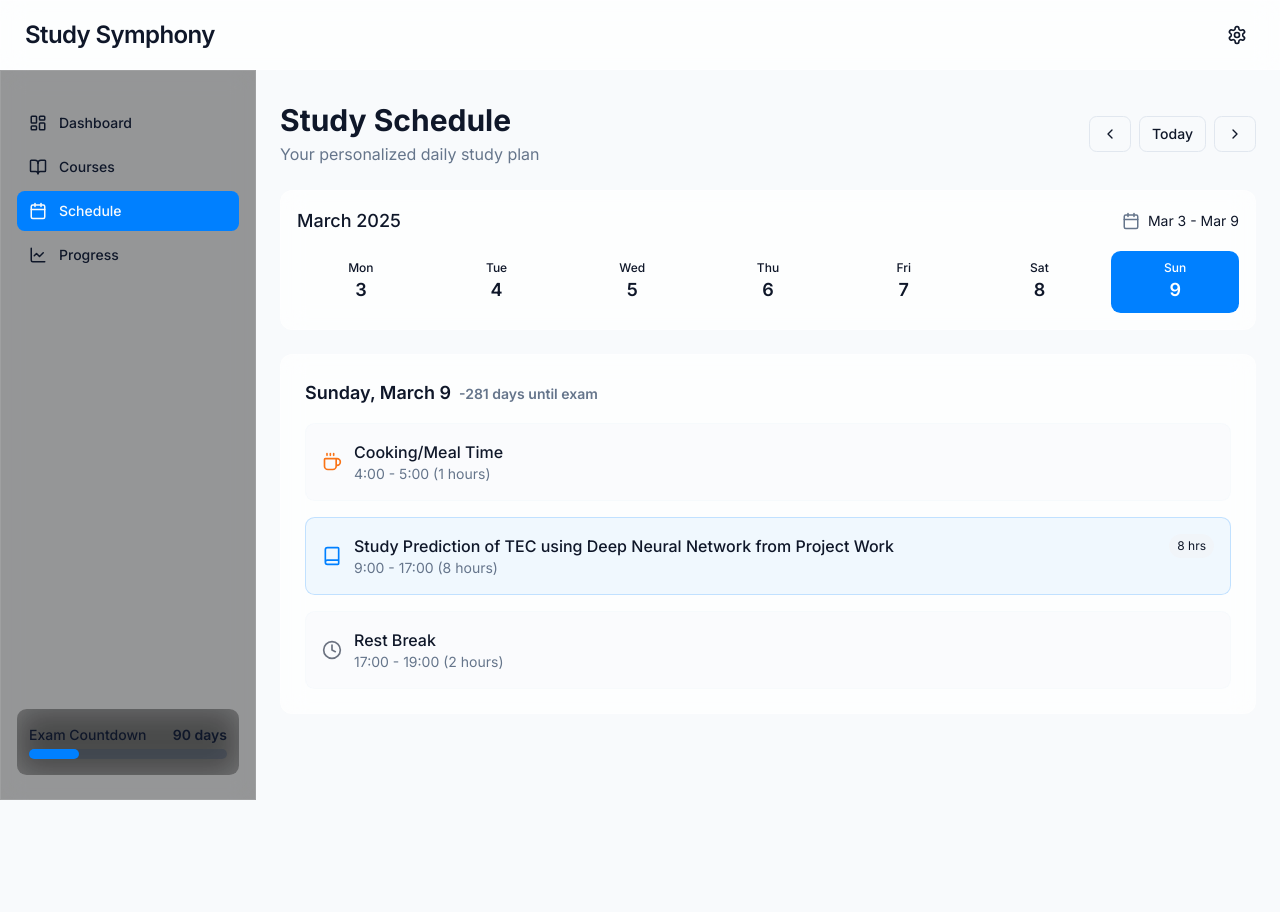
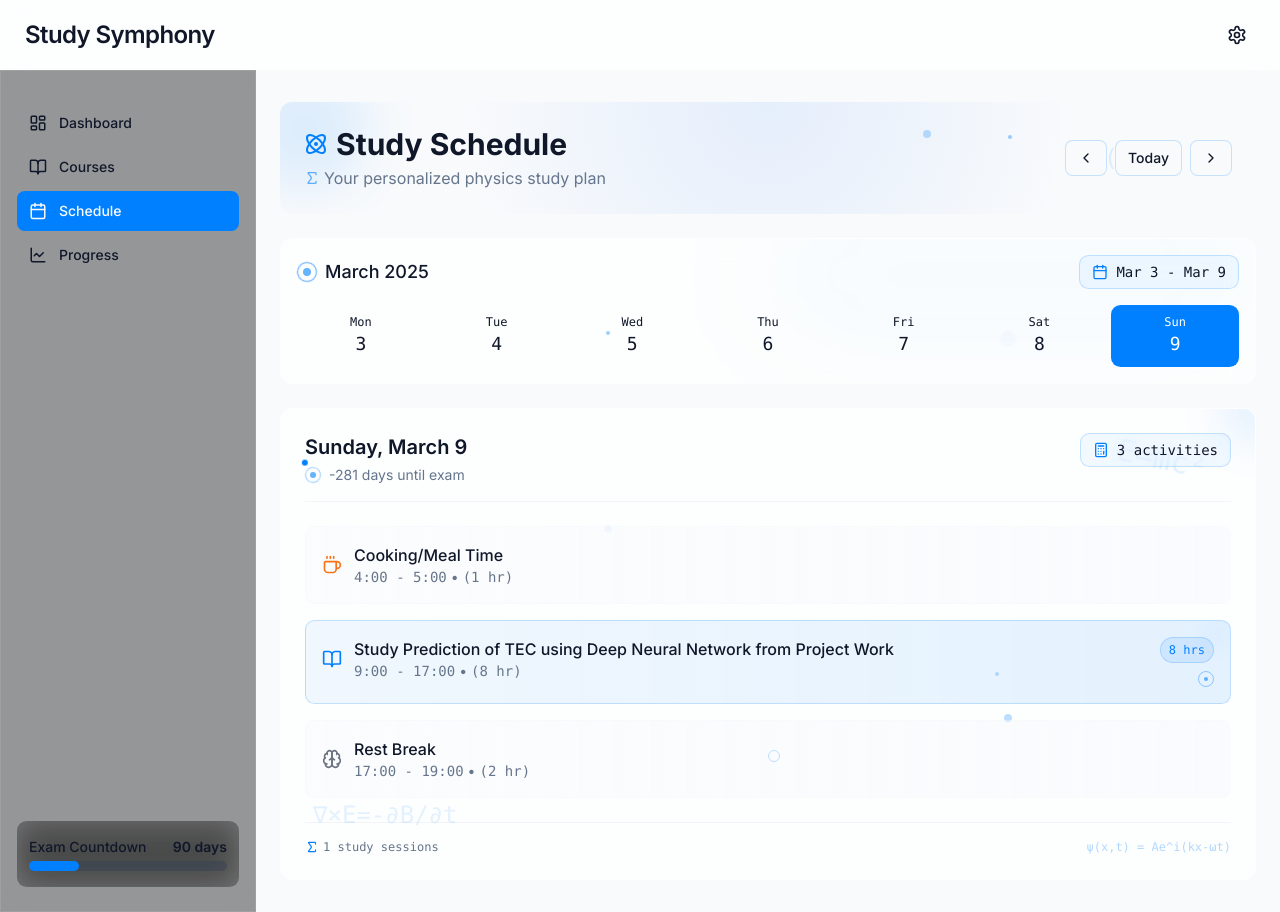
Before and after one commit to AkashGurung-123/study-symphony-tracker, a React (Vite) app: page /schedule in a window 1280 px wide. Before the commit the page ends 800 px from the top, so only its background shows below. Built offline with nearby package versions, Linux system fonts and the light colour scheme.

Commit message:
Implement new study schedule design
Implements a new study schedule design based on physics and mathematics styles.

```diff
--- a/src/components/StudyPlan.tsx
+++ b/src/components/StudyPlan.tsx
@@ -1,6 +1,7 @@
+
 import React from 'react';
 import { format } from 'date-fns';
-import { Book, Coffee, Clock } from 'lucide-react';
+import { Atom, BookOpen, Coffee, FlaskConical, Brain, Calculator, Sigma } from 'lucide-react';
 import { DailySchedule } from '@/lib/data';
 import { generateDailyStudySessions, getDaysUntilExam } from '@/lib/studyPlanGenerator';
 import { cn } from '@/lib/utils';
@@ -38,15 +39,44 @@ export function StudyPlan({ date = new Date(), className }: StudyPlanProps) {
   ].sort((a, b) => a.time - b.time);
 
   return (
-    <div className={cn("p-6 glass rounded-xl", className)}>
-      <h3 className="text-lg font-semibold mb-4">
-        {format(date, 'EEEE, MMMM d')}
-        <span className="ml-2 text-sm text-muted-foreground">
-          {daysUntilExam} days until exam
-        </span>
-      </h3>
+    <div className={cn("p-6 glass relative rounded-xl overflow-hidden", className)}>
+      {/* Physics-inspired background elements */}
+      <div className="absolute -right-8 -top-8 w-16 h-16 rounded-full bg-primary/20 blur-xl animate-pulse-slow" />
+      <div className="absolute left-1/3 top-1/4 w-1 h-1 rounded-full bg-primary/80 animate-ping" />
+      <div className="absolute right-1/4 bottom-1/3 w-2 h-2 rounded-full bg-primary/40 animate-pulse-slow" />
+      <div className="absolute left-1/2 bottom-1/4 w-3 h-3 border border-primary/30 rounded-full" />
 
-      <div className="space-y-4">
+      {/* Mathematical equations as decorative elements */}
+      <div className="absolute top-8 right-12 text-primary/10 text-3xl font-mono rotate-12">E=mc²</div>
+      <div className="absolute bottom-12 left-8 text-primary/10 text-2xl font-mono -rotate-15">∇×E=-∂B/∂t</div>
+
+      {/* Header with electron orbit design */}
+      <div className="relative mb-6 pb-4 border-b border-border/40">
+        <div className="flex items-start justify-between">
+          <div>
+            <h3 className="text-xl font-semibold">
+              {format(date, 'EEEE, MMMM d')}
+            </h3>
+            <div className="flex items-center mt-1">
+              <div className="relative h-4 w-4 mr-2">
+                <div className="absolute inset-0 border border-primary/40 rounded-full animate-spin-slow" />
+                <div className="absolute inset-[30%] bg-primary/60 rounded-full" />
+                <div className="electron" style={{animationDelay: "0ms"}}></div>
+              </div>
+              <span className="text-sm text-muted-foreground">
+                {daysUntilExam} days until exam
+              </span>
+            </div>
+          </div>
+
+          <div className="flex items-center gap-2 text-sm px-3 py-1.5 bg-primary/5 backdrop-blur rounded-lg border border-primary/20">
+            <Calculator size={16} className="text-primary" />
+            <span className="font-mono">{allActivities.length} activities</span>
+          </div>
+        </div>
+      </div>
+
+      <div className="space-y-4 relative z-10">
         {allActivities.map((activity, index) => {
           const startTime = activity.time;
           const endTime = activity.type === 'study'
@@ -57,20 +87,38 @@ export function StudyPlan({ date = new Date(), className }: StudyPlanProps) {
             <div
               key={activity.id}
               className={cn(
-                "p-4 rounded-lg border transition-all duration-300 hover:shadow-md",
+                "p-4 rounded-lg border transition-all duration-300 hover:shadow-md relative overflow-hidden",
                 activity.type === 'study'
-                  ? "bg-primary/5 border-primary/20"
-                  : "bg-secondary/30 border-secondary/40"
+                  ? "bg-gradient-to-r from-primary/5 to-primary/10 border-primary/20"
+                  : "bg-gradient-to-r from-secondary/20 to-secondary/30 border-secondary/30"
               )}
             >
-              <div className="flex items-start justify-between">
+              {/* Physics particle decoration */}
+              {activity.type === 'study' && (
+                <>
+                  <div className="absolute -right-1 -top-1 w-8 h-8 rounded-full bg-primary/5 blur-md" />
+                  <div className="absolute right-1/4 bottom-1/3 w-1 h-1 rounded-full bg-primary/40 animate-pulse-slow" />
+                </>
+              )}
+
+              <div className="flex items-start justify-between relative z-10">
                 <div className="flex items-center gap-3">
                   {activity.type === 'study' ? (
-                    <Book className="text-primary" size={20} />
+                    <>
+                      {activity.notes?.includes("Quantum") || activity.notes?.includes("Physics") ? (
+                        <Atom className="text-primary" size={20} />
+                      ) : activity.notes?.includes("Eco") ? (
+                        <Calculator className="text-primary" size={20} />
+                      ) : activity.notes?.includes("Comput") ? (
+                        <FlaskConical className="text-primary" size={20} />
+                      ) : (
+                        <BookOpen className="text-primary" size={20} />
+                      )}
+                    </>
                   ) : activity.type === 'cooking' ? (
                     <Coffee className="text-orange-500" size={20} />
                   ) : (
-                    <Clock className="text-gray-500" size={20} />
+                    <Brain className="text-gray-500" size={20} />
                   )}
 
                   <div>
@@ -81,25 +129,45 @@ export function StudyPlan({ date = new Date(), className }: StudyPlanProps) {
                           ? 'Cooking/Meal Time'
                           : 'Rest Break'}
                     </h4>
-                    <p className="text-sm text-muted-foreground">
-                      {startTime}:00 - {endTime}:00
-                      ({activity.type === 'study'
-                        ? Math.round(activity.duration / 60 * 10) / 10
-                        : Math.round(activity.duration / 60 * 10) / 10} hours)
-                    </p>
+                    <div className="flex items-center text-sm text-muted-foreground">
+                      <span className="font-mono">
+                        {startTime}:00 - {endTime}:00
+                      </span>
+                      <span className="mx-1">•</span>
+                      <span className="font-mono">
+                        ({activity.duration / 60} hr)
+                      </span>
+                    </div>
                   </div>
                 </div>
 
                 {activity.type === 'study' && (
-                  <span className="px-2 py-1 text-xs rounded-full bg-secondary text-secondary-foreground">
-                    {activity.duration / 60} hrs
-                  </span>
+                  <div className="flex flex-col items-end">
+                    <span className="px-2 py-1 text-xs font-mono rounded-full bg-primary/10 text-primary border border-primary/20">
+                      {Math.round(activity.duration / 60 * 10) / 10} hrs
+                    </span>
+
+                    {/* Small atom decoration */}
+                    <div className="relative h-4 w-4 mt-2">
+                      <div className="absolute inset-0 border border-primary/40 rounded-full" />
+                      <div className="absolute inset-[35%] bg-primary/60 rounded-full" />
+                    </div>
+                  </div>
                 )}
               </div>
             </div>
           );
         })}
       </div>
+
+      {/* Formula decoration at bottom */}
+      <div className="mt-6 pt-4 border-t border-border/40 flex justify-between items-center text-xs text-muted-foreground">
+        <div className="flex items-center gap-1">
+          <Sigma size={14} className="text-primary" />
+          <span className="font-mono">{allActivities.filter(a => a.type === 'study').length} study sessions</span>
+        </div>
+        <div className="font-mono text-primary/30">ψ(x,t) = Ae^i(kx-ωt)</div>
+      </div>
     </div>
   );
 }
--- a/src/pages/Schedule.tsx
+++ b/src/pages/Schedule.tsx
@@ -7,7 +7,9 @@ import { Button } from '@/components/ui/button';
 import {
   ChevronLeft,
   ChevronRight,
-  Calendar as CalendarIcon
+  Calendar as CalendarIcon,
+  Atom,
+  Sigma
 } from 'lucide-react';
 import { cn } from '@/lib/utils';
 
@@ -43,12 +45,23 @@ export default function Schedule() {
   return (
     <Layout>
       <div className="space-y-6">
-        {/* Header */}
-        <div className="flex flex-col md:flex-row md:items-center justify-between gap-4">
+        {/* Header with physics-inspired design */}
+        <div className="physics-card rounded-xl p-6 relative overflow-hidden">
+          {/* Physics decorative elements */}
+          <div className="absolute -left-10 -top-10 w-32 h-32 rounded-full bg-primary/10 blur-xl" />
+          <div className="absolute right-1/3 top-1/4 w-2 h-2 rounded-full bg-primary/40 animate-pulse-slow" />
+          <div className="absolute right-1/4 bottom-2/3 w-1 h-1 rounded-full bg-primary/60 animate-pulse-slow" />
+          <div className="absolute right-20 top-10 text-primary/10 text-2xl font-mono">∫f(x)dx</div>
+
+          <div className="relative z-10 flex flex-col md:flex-row md:items-center justify-between gap-4">
             <div>
+              <div className="flex items-center gap-2">
+                <Atom className="text-primary" size={24} />
                 <h1 className="text-3xl font-bold">Study Schedule</h1>
-            <p className="text-muted-foreground mt-1">
-              Your personalized daily study plan
+              </div>
+              <p className="text-muted-foreground mt-1 flex items-center">
+                <Sigma className="mr-1 text-primary/60" size={16} />
+                <span>Your personalized physics study plan</span>
               </p>
             </div>
 
@@ -57,6 +70,7 @@ export default function Schedule() {
                 variant="outline"
                 size="sm"
                 onClick={navigateToPreviousWeek}
+                className="border-primary/20 hover:bg-primary/5"
               >
                 <ChevronLeft size={16} />
               </Button>
@@ -65,6 +79,7 @@ export default function Schedule() {
                 variant="outline"
                 size="sm"
                 onClick={navigateToToday}
+                className="border-primary/20 hover:bg-primary/5"
               >
                 Today
               </Button>
@@ -73,27 +88,39 @@ export default function Schedule() {
                 variant="outline"
                 size="sm"
                 onClick={navigateToNextWeek}
+                className="border-primary/20 hover:bg-primary/5"
               >
                 <ChevronRight size={16} />
               </Button>
             </div>
           </div>
+        </div>
 
-        {/* Week selector */}
-        <div className="glass rounded-xl p-4">
-          <div className="flex justify-between items-center mb-4">
-            <h2 className="text-lg font-medium">
-              {format(currentWeekStart, 'MMMM yyyy')}
+        {/* Week selector with physics-inspired design */}
+        <div className="glass rounded-xl p-4 backdrop-blur-md relative overflow-hidden">
+          {/* Physics decorative elements */}
+          <div className="absolute left-1/2 top-0 w-1/2 h-1/2 bg-primary/5 rounded-full blur-3xl" />
+          <div className="absolute left-1/3 bottom-1/3 w-1 h-1 rounded-full bg-primary/60 animate-pulse-slow" />
+          <div className="absolute right-1/4 top-2/3 w-2 h-2 rounded-full bg-primary/40 animate-ping" />
+
+          <div className="relative z-10 flex justify-between items-center mb-4">
+            <h2 className="text-lg font-medium flex items-center gap-2">
+              <div className="relative h-5 w-5">
+                <div className="absolute inset-0 border border-primary/40 rounded-full animate-spin-slow" />
+                <div className="absolute inset-0 border border-primary/40 rounded-full rotate-45 animate-spin animate-duration-10000" />
+                <div className="absolute inset-[30%] bg-primary/60 rounded-full" />
+              </div>
+              <span>{format(currentWeekStart, 'MMMM yyyy')}</span>
             </h2>
-            <div className="flex items-center gap-2">
-              <CalendarIcon size={18} className="text-muted-foreground" />
-              <span className="text-sm">
+            <div className="flex items-center gap-2 text-sm px-3 py-1.5 bg-primary/5 backdrop-blur rounded-lg border border-primary/20">
+              <CalendarIcon size={16} className="text-primary" />
+              <span className="font-mono">
                 {format(currentWeekStart, 'MMM d')} - {format(addDays(currentWeekStart, 6), 'MMM d')}
               </span>
             </div>
           </div>
 
-          <div className="grid grid-cols-7 gap-2">
+          <div className="grid grid-cols-7 gap-2 relative z-10">
             {weekDays.map((day) => {
               const isToday = isSameDay(day, new Date());
               const isSelected = isSameDay(day, selectedDate);
@@ -102,17 +129,32 @@ export default function Schedule() {
                 <button
                   key={day.toISOString()}
                   className={cn(
-                    "p-2 rounded-lg flex flex-col items-center justify-center hover:bg-primary/5 transition-colors",
+                    "relative p-2 rounded-lg flex flex-col items-center justify-center hover:bg-primary/5 transition-colors",
                     isToday && "border border-primary/30",
                     isSelected && "bg-primary text-white hover:bg-primary/90"
                   )}
                   onClick={() => setSelectedDate(day)}
                 >
-                  <span className="text-xs font-medium">
+                  {/* Electron orbit for selected day */}
+                  {isSelected && !isToday && (
+                    <>
+                      <div className="absolute inset-0 border border-white/30 rounded-lg"></div>
+                      <div className="absolute top-0 right-0 w-1 h-1 bg-white/60 rounded-full animate-ping"></div>
+                    </>
+                  )}
+
+                  {/* Atomic nucleus for today */}
+                  {isToday && !isSelected && (
+                    <div className="absolute top-1 right-1 h-2 w-2">
+                      <div className="absolute inset-0 bg-primary/60 rounded-full"></div>
+                    </div>
+                  )}
+
+                  <span className="text-xs font-medium font-mono">
                     {format(day, 'EEE')}
                   </span>
                   <span className={cn(
-                    "text-lg font-semibold",
+                    "text-lg font-mono",
                     isSelected ? "text-white" : isToday ? "text-primary" : ""
                   )}>
                     {format(day, 'd')}
```
Lines whose indentation alone changed are shown as unchanged.
